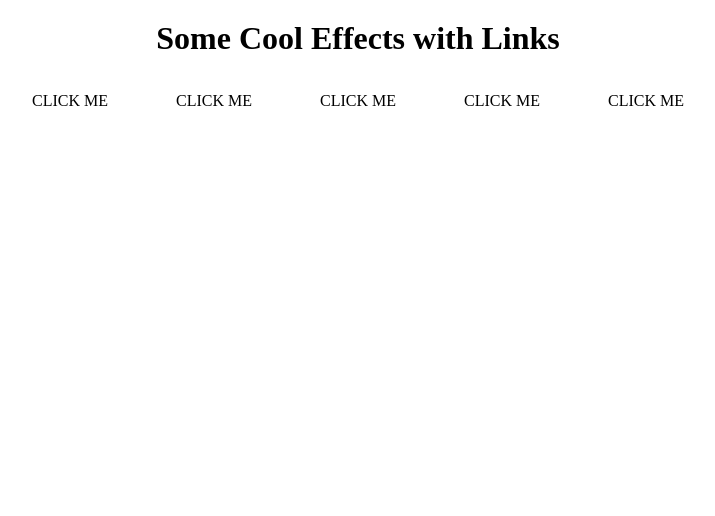
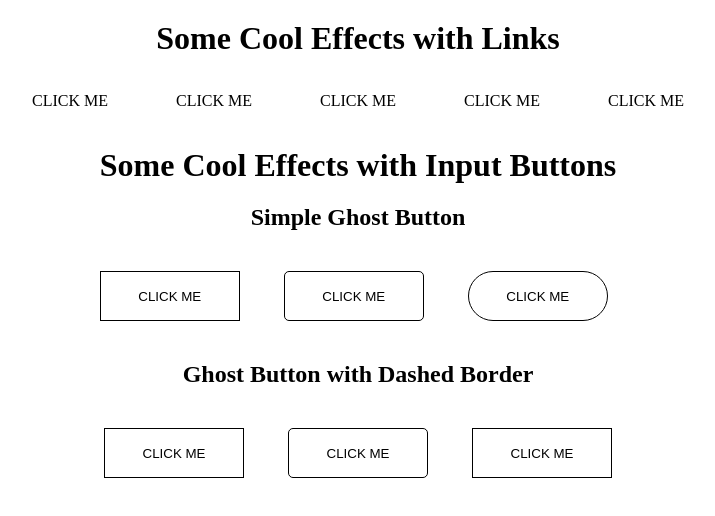
Before and after one commit to leopalmeiro/ButtonsProjetc, a plain HTML site: page index.html in a window 1280 px wide. Shown: the whole page, without its empty margins (282-997 px from the left). Drawn offline with Linux system fonts and the light colour scheme.

Commit message:
Add ghost buttons

```diff
--- a/css/styles.css
+++ b/css/styles.css
@@ -16,6 +16,12 @@
      }
 
      h1 {
+         display: block;
+         text-align: center;
+         margin: 20px;
+     }
+
+     h2 {
          display: block;
          text-align: center;
          margin: 20px;
@@ -123,3 +129,73 @@
          background-color: #3498db;
          transition: .1s ease-out;
      }
+     /***********************
+    * Input Button Section  *
+    ************************/
+
+     .input-btn {
+         display: inline-block;
+         height: 50px;
+         width: 140px;
+         margin: 20px;
+         text-transform: uppercase;
+         outline: none;
+     }
+
+     .input-btn-ghost {
+         background-color: transparent;
+         border: 1px #000;
+         border-style: solid;
+     }
+
+     .input-btn-ghost:hover {
+         cursor: pointer;
+         background-color: #2980b9;
+         color: #fff;
+         border-color: #fff;
+         transition: .4s linear;
+     }
+
+     .input-btn-ghost:active {
+         background-color: #3498db;
+         transition: .2s ease-out;
+         color: #fff;
+         border-color: #fff;
+     }
+
+     .input-btn-ghost-rounded {
+         border-radius: 5px;
+     }
+
+     .input-btn-ghost-cicle {
+         border-radius: 50px;
+     }
+
+     .input-btn-ghost-dashed {
+         background-color: transparent;
+         border: 1px #000;
+         border-style: solid;
+     }
+
+     .input-btn-ghost-dashed:hover {
+         background-color: transparent;
+         border: 2px #000;
+         border-style: dashed;
+         transition: .2s linear;
+         cursor: pointer;
+     }
+
+     .input-btn-ghost-dashed-circle:hover {
+         background-color: transparent;
+         border: 2px #000;
+         border-radius: 50px;
+         border-style: dashed;
+         transition: .2s ease;
+     }
+
+     .input-btn-ghost-dashed:active {
+         background-color: #2980b9;
+         border-color: #2980b9;
+         color: #fff;
+         transition: .1s ease;
+     }
--- a/index.html
+++ b/index.html
@@ -23,6 +23,31 @@
 
         </div>
 
+
+    </div>
+    <div class="container">
+
+        <div class="buttom-box">
+            <h1>Some Cool Effects with Input Buttons</h1>
+            <h2>Simple Ghost Button</h2>
+            <input type="button" class="input-btn input-btn-ghost" value="Click Me">
+            <input type="button" class="input-btn input-btn-ghost input-btn-ghost-rounded" value="Click Me">
+            <input type="button" class="input-btn input-btn-ghost input-btn-ghost-cicle" value="Click Me">
+
+        </div>
+    </div>
+
+    <div class="container">
+
+        <div class="buttom-box">
+            <h2>Ghost Button with Dashed Border</h2>
+            <input type="button" class="input-btn input-btn-ghost-dashed " value="Click Me">
+            <input type="button" class="input-btn input-btn-ghost-dashed input-btn-ghost-rounded" value="Click Me">
+            <input type="button" class="input-btn input-btn-ghost-dashed input-btn-ghost-dashed-circle" value="Click Me">
+
+        </div>
+
+
     </div>
 </body>
 
```
